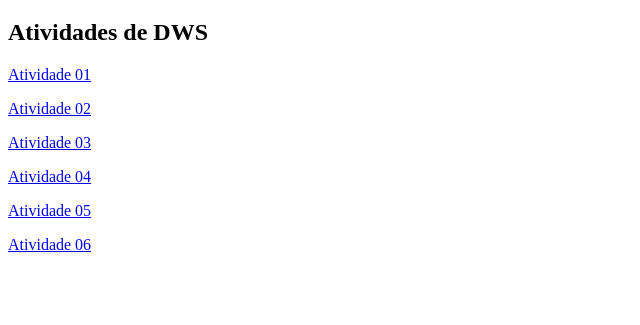
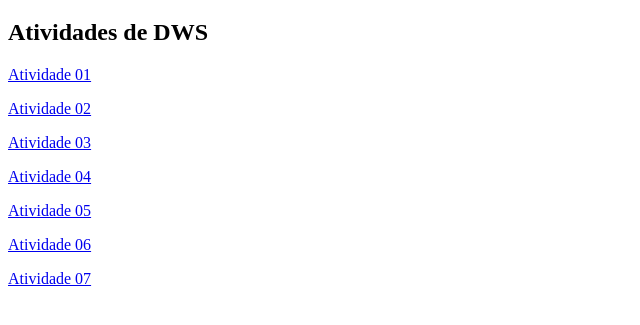
Before and after one commit to evynayara/DW1-S4-2023-Evelyn, a plain HTML site: page index.html in a window 1280 px wide. Shown: the part 61-386 px from the top of the page, without its empty margins (0-640 px from the left). Drawn offline with Linux system fonts and the light colour scheme.

Commit message:
update ativ 07

```diff
--- a/index.html
+++ b/index.html
@@ -15,6 +15,7 @@
     <a href="./ativ04/"> <p> Atividade 04 </p></a>
     <a href="./ativ05/"> <p> Atividade 05 </p></a>
     <a href="./ativ06/"> <p> Atividade 06 </p></a>
+    <a href="./ativ07/"> <p> Atividade 07</p></a>
 
 
 
```
